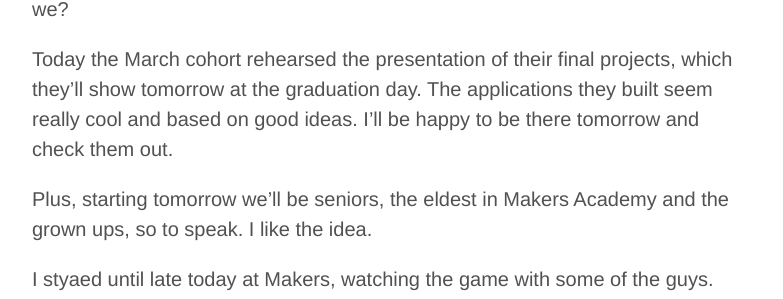
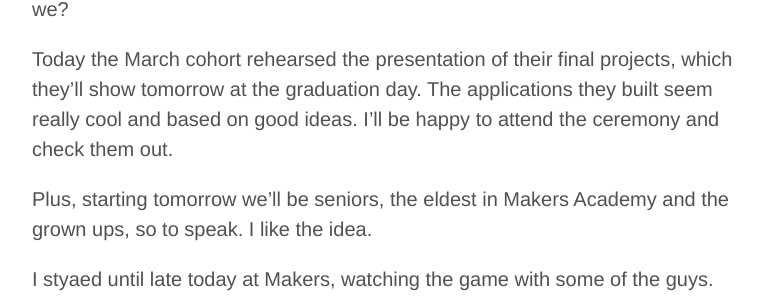
Before and after one commit to federicomaffei/federicomaffei.github.io, a Jekyll site: the page built from _posts/2014-06-20-day-32.md, in a window 1280 px wide. Shown: the part 713-1012 px from the top of the page, without its empty margins (248-1031 px from the left). Built offline with Jekyll 4.4.1, drawn with Linux system fonts in a browser that asks for light colours; Markdown is read by kramdown in place of the engine named in the settings.

Commit message:
new post - day 32

```diff
--- a/_posts/2014-06-20-day-32.md
+++ b/_posts/2014-06-20-day-32.md
@@ -20,7 +20,7 @@ Databases, Data Mappers, Data models.
 
 We seem to be introducing data handling and security in our coding skills, aren't we?
 
-Today the March cohort rehearsed the presentation of their final projects, which they'll show tomorrow at the graduation day. The applications they built seem really cool and based on good ideas. I'll be happy to be there tomorrow and check them out.
+Today the March cohort rehearsed the presentation of their final projects, which they'll show tomorrow at the graduation day. The applications they built seem really cool and based on good ideas. I'll be happy to attend the ceremony and check them out.
 
 Plus, starting tomorrow we'll be seniors, the eldest in Makers Academy and the grown ups, so to speak. I like the idea.
 
```
